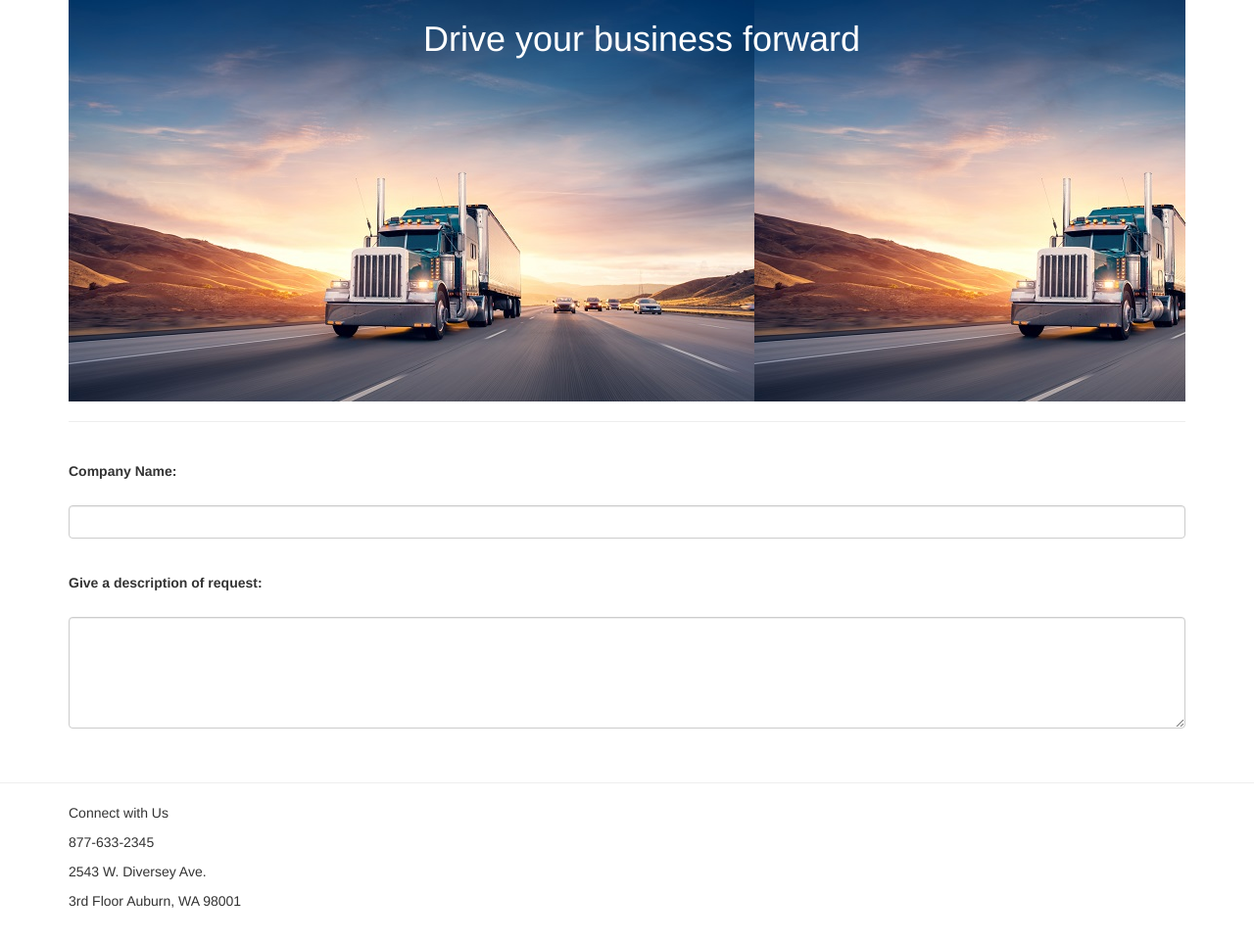
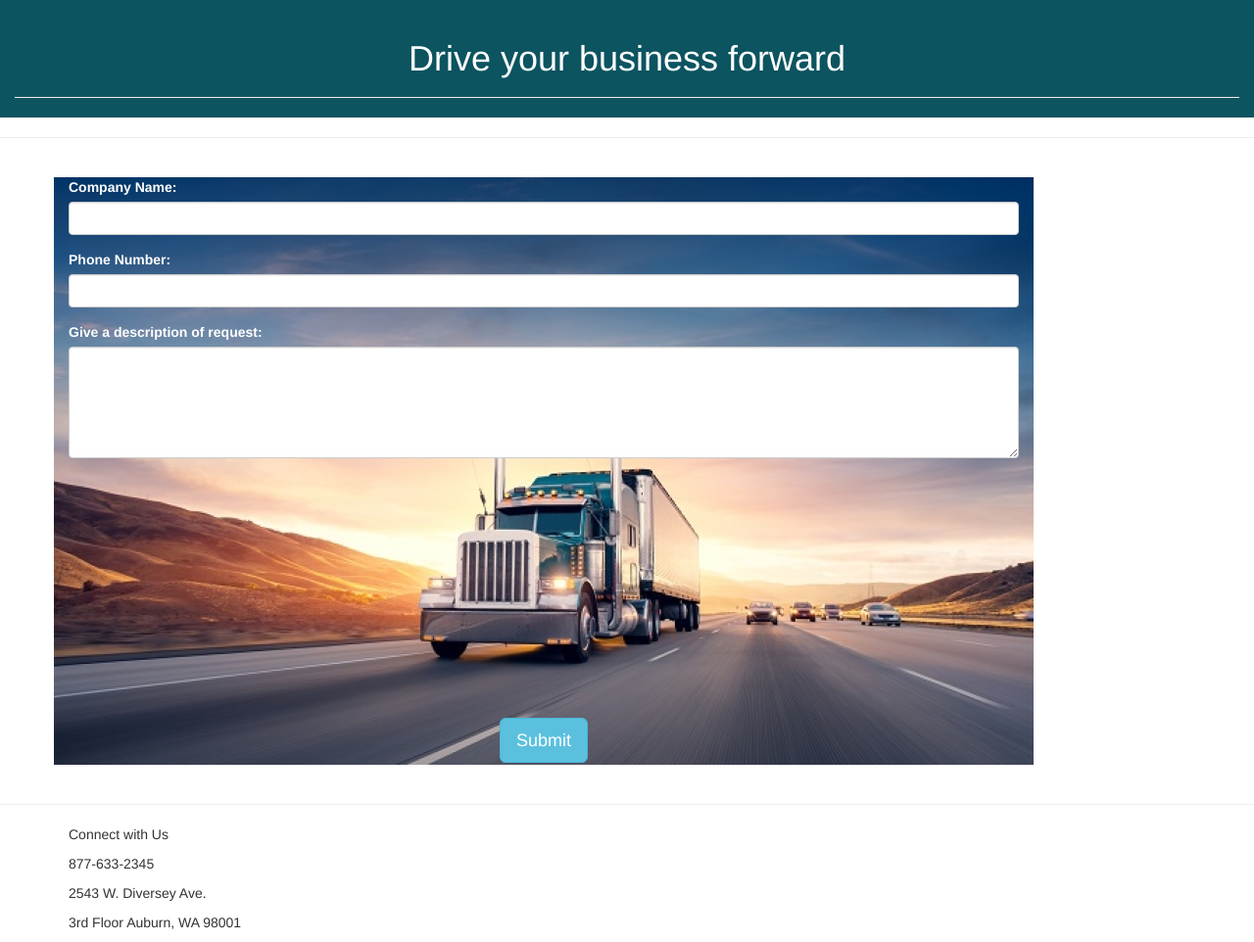
Before and after one commit to KaurEkampreet/TruckLoad, a PHP site: page /views/partners.html in a window 1280 px wide. Shown: the whole page at 98% size. Before the commit the page ends 927 px from the top, so only its background shows below. Run offline with PHP 8.4, Linux system fonts and the light colour scheme.

Commit message:
Added styling to home and partners pages and edited css file

```diff
--- a/styles/truckload.css
+++ b/styles/truckload.css
@@ -1,7 +1,28 @@
-.jumbotron-fluid {
+.btn {
+    margin-top: 380px;
+}
+
+#btn2 {
+    margin-top: 230px;
+}
+
+.container-fluid {
+    background-color: #0c5460;
+    color: white;
+    background-margin: 100px;
+    text-align: center;
+}
+
+#heading {
+    background-image: url("../images/trucking.jpg");
+}
+
+
+.col-md-8 {
     background-color: #3f9fb5;
+    background-image: url("../images/trucking1.jpg");
+    background-repeat: no-repeat;
     color: white;
-    background-image: url("../images/trucking.jpg");
-    height: 410px;
-
+    height: 600px;
+    width: 1000px;
 }
--- a/views/partners.html
+++ b/views/partners.html
@@ -17,27 +17,38 @@
           href="./styles/truckload.css">
 </head>
 <body>
-<div class="container">
-    <div class="jumbotron-fluid">
-        <div class="container mt-4 mb-5">
-            <h1 class="text-center">Drive your business forward </h1>
+    <div class="container-fluid mt-4 mb-5">
+        <div class="page-header">
+            <h1 class="text-center">Drive your business forward</h1>
+            <!--<h1 class=" text-capitalize">Freights Trucking</h1>-->
         </div>
 
     </div>
     <hr>
     <br>
-
+    <div class="container">
         <form action="partners.html" method="post">
-            <div class="form-group">
-                <label for="company">Company Name:</label><br><br>
-                <input type="text" class="form-control" id="company" name="company">
-            </div>
-            <br>
-            <div class="form-group">
-                <label for="comment">Give a description of request:</label><br><br>
-                <textarea class="form-control" rows="5" id="comment"></textarea>
+            <div class="row">
+                <div class="col-md-8">
+                    <div class="form-group">
+                        <label for="company">Company Name:</label>
+                        <input type="text" class="form-control" id="company" name="company">
+                    </div>
+                    <div class="form-group">
+                        <label for="phoneNumber">Phone Number:</label>
+                        <input type="tel" class="form-control" id="phoneNumber" name="phoneNumber">
+                    </div>
+                    <div class="form-group">
+                        <label for="comment">Give a description of request:</label>
+                        <textarea class="form-control" rows="5" id="comment"></textarea>
+                    </div><br>
+                    <div class="text-center ">
+                        <a class="btn btn-lg btn-info" id="btn2" name="button" type="submit" href="#">Submit</a>
+                    </div>
+                </div>
             </div>
         </form>
+
     </div>
 </div>
 <br>
```
Also changed, not shown: index.php (+5 -2 lines), views/home.html (+11 -9 lines), images/trucking1.jpg (added), styles/css/bootstrap.min.css (added).
